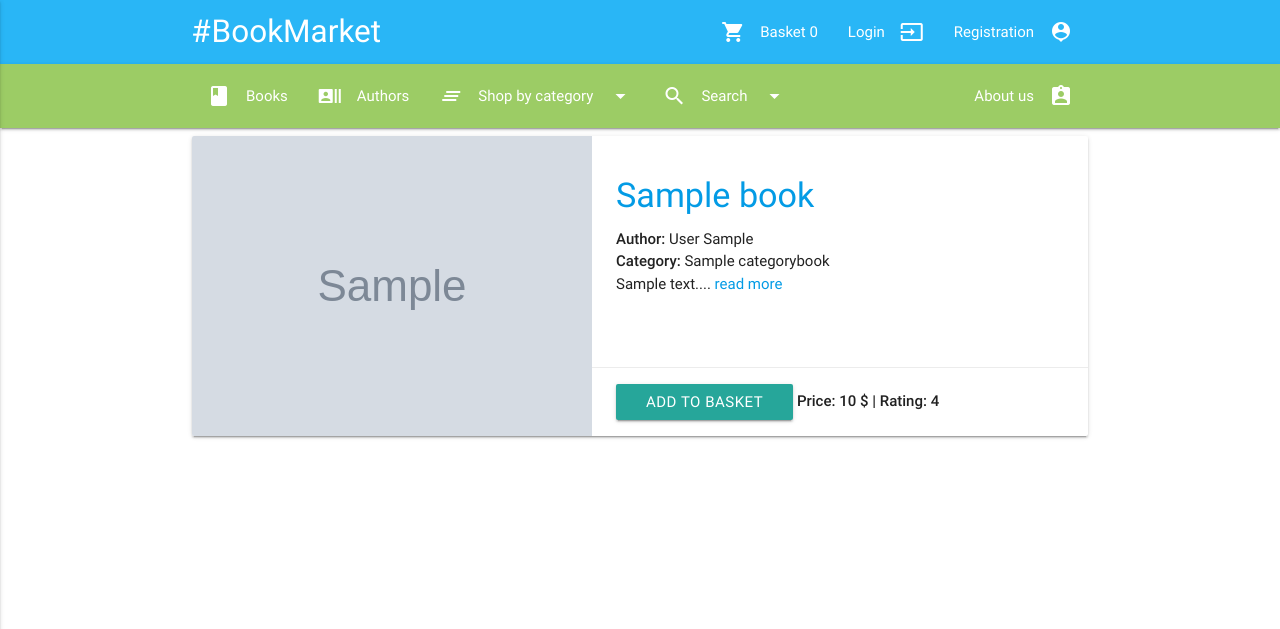
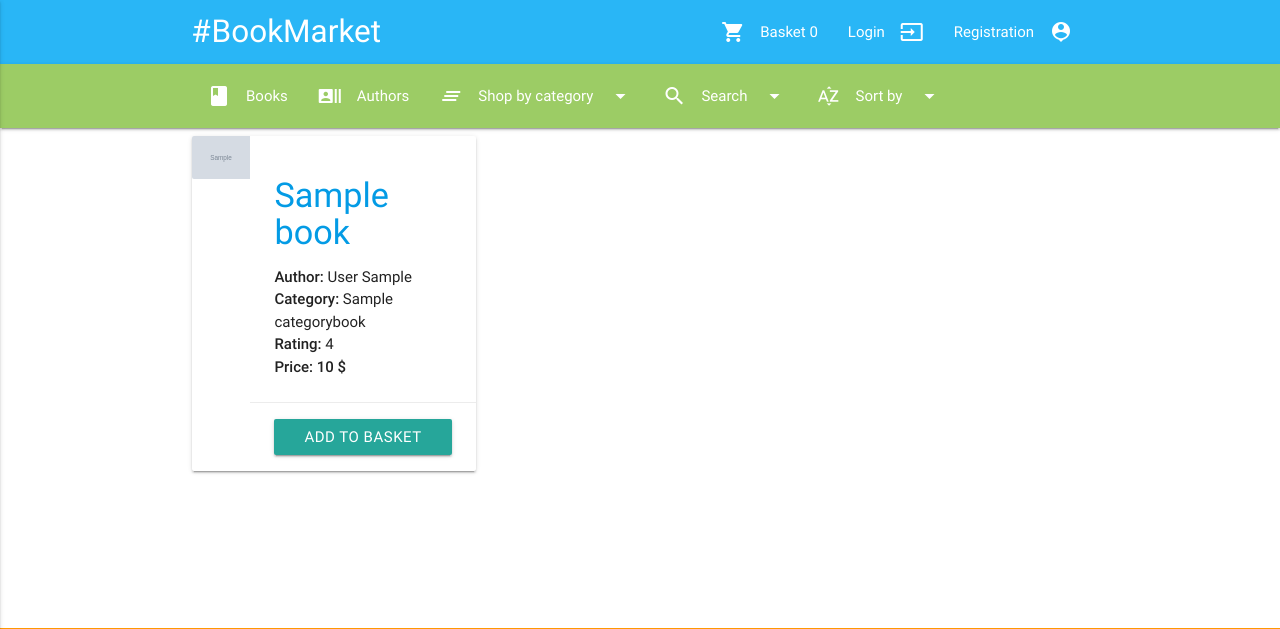
Before and after one commit to ivanhrushkatwo/booklibrary, a Django app: page /catalog/books/ in a window 1280 px wide. Shown: the top 629 px of the page. Run offline with Django 3.2, Linux system fonts and the light colour scheme; tables that the repository leaves empty hold one stand-in row (values such as "Sample post"); grey boxes marked "Sample" are stand-in pictures; grey boxes are pictures that could not be loaded.

Commit message:
Changed list book and author. added new button on nav bar.

```diff
--- a/catalog/views.py
+++ b/catalog/views.py
@@ -95,8 +95,15 @@ def clear_basket(request):
 
 
 def basket(request):
-    books = Book.objects.filter(id__in=request.session["goods"])
-    price = sum(book.price for book in books)
+    if request.session.get("goods", False):
+        # books = Book.objects.filter(id__in=request.session["goods"])
+        books = []
+        for book_id in request.session["goods"]:
+            books.append(Book.objects.get(id=book_id))
+        price = sum(book.price for book in books)
+    else:
+        books = []
+        price = 0
     return render(request, "catalog/basket.html", {"books": books, "price": price})
 
 
@@ -116,7 +123,7 @@ class About(TemplateView):
 
 class BookListView(generic.ListView):
     model = Book
-    paginate_by = 8
+    paginate_by = 9
 
 
 class BookDetailView(generic.DetailView):
--- a/templates/base_generic.html
+++ b/templates/base_generic.html
@@ -49,6 +49,7 @@
             <li><a href="{% url 'books' %}"><i class="material-icons right">class</i>Books</a></li>
             <li><a href="{% url 'authors' %}"><i class="material-icons right">recent_actors</i>Authors</a></li>
             <li><a class="dropdown-button" href="#" data-activates="dropdown-mobile"><i class="material-icons right">clear_all</i>Category<i class="material-icons right">arrow_drop_down</i></a></li>
+            <li><a class="dropdown-button" href="#" data-activates="dropdown-mobile-sort"><i class="material-icons right">sort_by_alpha</i>Sort by<i class="material-icons right">arrow_drop_down</i></a></li>
             <li><a href="{% url "about" %}"><i class="material-icons right">assignment_ind</i>About us</a></li>
             <br>
             <li><a href="{% url "basket" %}"><i class="material-icons right">shopping_cart</i>Basket {{ goods|length }}</a></li>
@@ -59,6 +60,12 @@
             <li><a href="{% url "search_category" category.id %}">{{ category.name }}</a></li>
         {% endfor %}
         </ul>
+        <ul id="dropdown-mobile-sort" class="dropdown-content">
+            <li><a href="#">Rating</a></li>
+            <li><a href="#">Price</a></li>
+            <li><a href="#">Author</a></li>
+        </ul>
+
         <a href="#" data-activates="nav-mobile" class="button-collapse"><i class="material-icons">menu</i></a>
 
     </div>
@@ -80,6 +87,11 @@
                 <li><a href="#">TEST</a></li>
                 <li><a href="#">TEST</a></li>
             </ul>
+            <ul id="dropdown3" class="dropdown-content">
+                <li><a href="#">Rating</a></li>
+                <li><a href="#">Price</a></li>
+                <li><a href="#">Author</a></li>
+            </ul>
 
             <ul class="left hide-on-med-and-down">
                 <li><a href="{% url 'books' %}"><i class="material-icons left">class</i>Books</a></li>
@@ -95,11 +107,11 @@
                         <i class="material-icons left">search</i>Search<i class="material-icons right">arrow_drop_down</i>
                     </a>
                 </li>
-            </ul>
-
-
-            <ul class="right hide-on-med-and-down">
-                <li><a href="{% url "about" %}"><i class="material-icons right">assignment_ind</i>About us</a></li>
+                <li>
+                    <a class="dropdown-button" href="#" data-activates="dropdown3">
+                        <i class="material-icons left">sort_by_alpha</i>Sort by<i class="material-icons right">arrow_drop_down</i>
+                    </a>
+                </li>
             </ul>
 
         </div>
--- a/templates/catalog/book_list.html
+++ b/templates/catalog/book_list.html
@@ -8,15 +8,17 @@
 
     {% if book_list %}
 
+    <div class="row">
+
         {% for book in book_list %}
 
-        <div class="col s6 m12">
+        <div class="col s12 m4">
             <div class="card horizontal">
                 <div class="card-image">
                     {% if book.image %}
-                        <img class="responsive-img" src="{{ book.image.url|resize:"220x600" }}" alt="">
+                        <img class="responsive-img" src="{{ book.image.url|resize:"128x128" }}" alt="">
                     {% else %}
-                        <img class="responsive-img" src="{{ "/media/std_image/book-bow.png"|resize:"220x600" }}">
+                        <img class="responsive-img" src="{{ "/media/std_image/book-bow.png"|resize:"128x128" }}">
                     {% endif %}
                 </div>
 
@@ -26,7 +28,8 @@
                         <h4><a href="{{ book.get_absolute_url }}">{{ book.title }}</a></h4>
                         <p><strong>Author:</strong> {{book.author}}</p>
                         <p><strong>Category:</strong> {{book.category }}</p>
-                        <p>{{ book.summary|slice:":64" }}... <a href="{{ book.get_absolute_url }}">read more</a></p>
+                        <p><strong>Rating:</strong> {{ book.rating }}</p>
+                        <p><strong>Price: {{ book.price }} $</strong></p>
                     </div>
 
                     <div class="card-action">
@@ -39,19 +42,18 @@
                         <form id="add_to_basket" action="{% url "add_to_basket" book.id %}">
 
                             <input id="book_id" type="submit" class="btn" value="Add to basket"/>
-                            <strong>Price: {{ book.price }} $ | Rating: {{ book.rating }}</strong>
+
 
                         </form>
 
                     </div>
-
                 </div>
             </div>
         </div>
 
         {% endfor %}
 
-
+    </div>
     {% else %}
 
         <p>There are no books in the library.</p>
```
Also changed, not shown: templates/catalog/author_list.html (+6 -11 lines).
